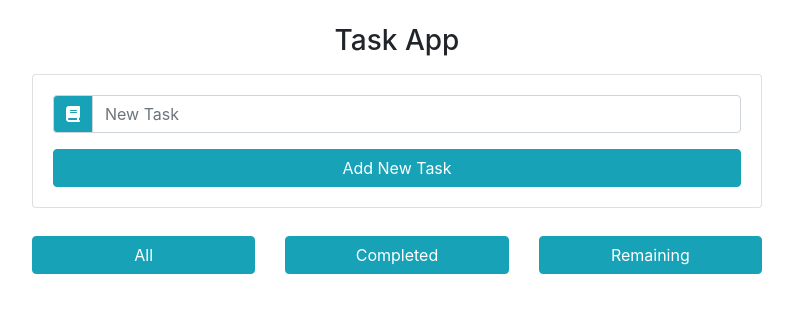
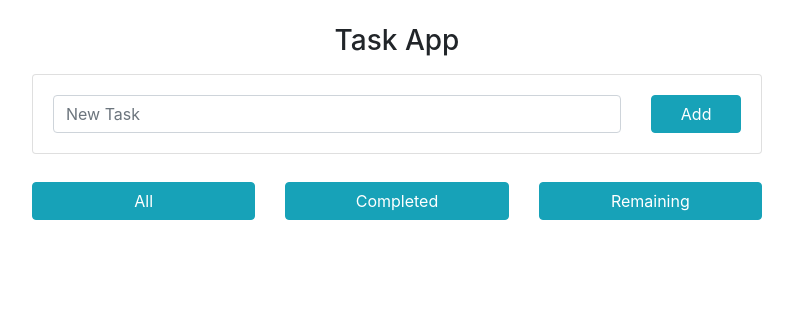
Before and after one commit to TharindaNimnajith/ssd-assignment-oauth, a React (Create React App) app: page / in a window 1280 px wide. Shown: the top 312 px of the page, without its empty margins (243-1036 px from the left). Built offline with nearby package versions, Linux system fonts and the light colour scheme.

Commit message:
front-end modifications

```diff
--- a/src/components/AddItem.jsx
+++ b/src/components/AddItem.jsx
@@ -11,24 +11,23 @@ export default class AddItem extends Component {
     return (
       <div className='card card-body my-3'>
         <form onSubmit={handleSubmit}>
-          <div className='input-group'>
-            <div className='input-group-prepend'>
-              <div className='input-group-text bg-info text-white'>
-                <i className='fas fa-book'/>
-              </div>
+          <div class='row'>
+            <div className='col-10'>
+              <input type='text'
+                className='form-control shadow-none'
+                placeholder='New Task'
+                value={item}
+                onChange={handleChange} />
             </div>
-            <input type='text'
-                   className='form-control'
-                   placeholder='New Task'
-                   value={item}
-                   onChange={handleChange}/>
+            <div className='col-2'>
+              <button type='submit'
+                className={`btn btn-block shadow-none ${editItem ? 'btn-success' : 'btn-info'}`}>
+                {
+                  editItem ? 'Edit' : 'Add'
+                }
+              </button>
+            </div>
           </div>
-          <button type='submit'
-                  className={`btn btn-block mt-3 ${editItem ? 'btn-success' : 'btn-info'}`}>
-            {
-              editItem ? 'Edit Task' : 'Add New Task'
-            }
-          </button>
         </form>
       </div>
     )
--- a/src/components/ItemList.jsx
+++ b/src/components/ItemList.jsx
@@ -17,21 +17,21 @@ export default class ItemList extends Component {
         <div className='row'>
           <div className='col-md-4'>
             <button type='button'
-                    className='btn btn-info btn-block mt-1'
+                    className='btn btn-info btn-block mt-1 shadow-none'
                     onClick={() => updateTodosToShow('all')}>
               All
             </button>
           </div>
           <div className='col-md-4'>
             <button type='button'
-                    className='btn btn-info btn-block mt-1'
+                    className='btn btn-info btn-block mt-1 shadow-none'
                     onClick={() => updateTodosToShow('done')}>
               Completed
             </button>
           </div>
           <div className='col-md-4'>
             <button type='button'
-                    className='btn btn-info btn-block mt-1'
+                    className='btn btn-info btn-block mt-1 shadow-none'
                     onClick={() => updateTodosToShow('todo')}>
               Remaining
             </button>
@@ -56,14 +56,14 @@ export default class ItemList extends Component {
               <div className='row mt-4'>
                 <div className='col-md-6'>
                   <button type='button'
-                          className='btn btn-danger btn-block mt-1'
+                          className='btn btn-danger btn-block mt-1 shadow-none'
                           onClick={handleDeleteDoneTasks}>
                     Delete Completed Tasks
                   </button>
                 </div>
                 <div className='col-md-6'>
                   <button type='button'
-                          className='btn btn-danger btn-block mt-1'
+                          className='btn btn-danger btn-block mt-1 shadow-none'
                           onClick={clearList}>
                     Delete All Tasks
                   </button>
```
